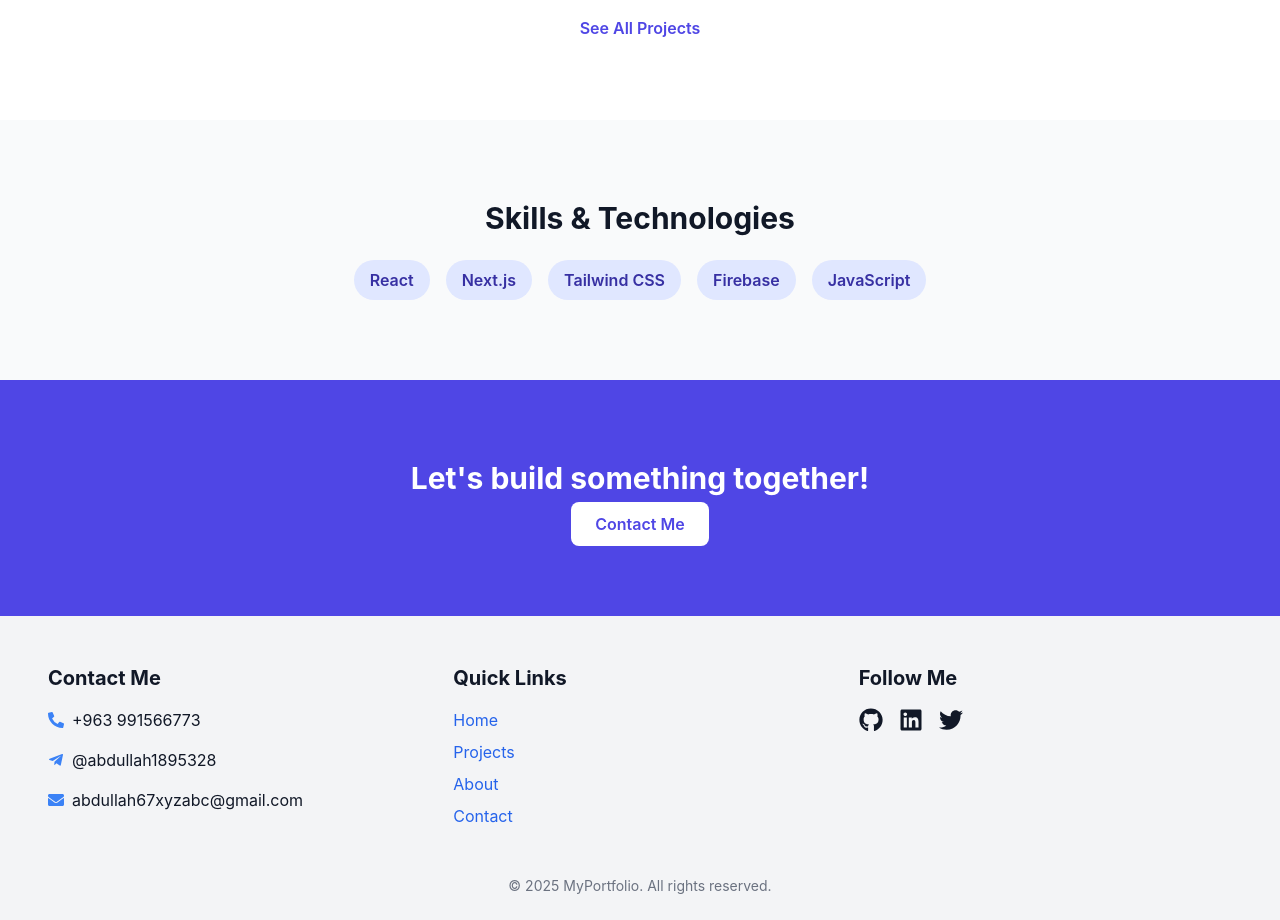
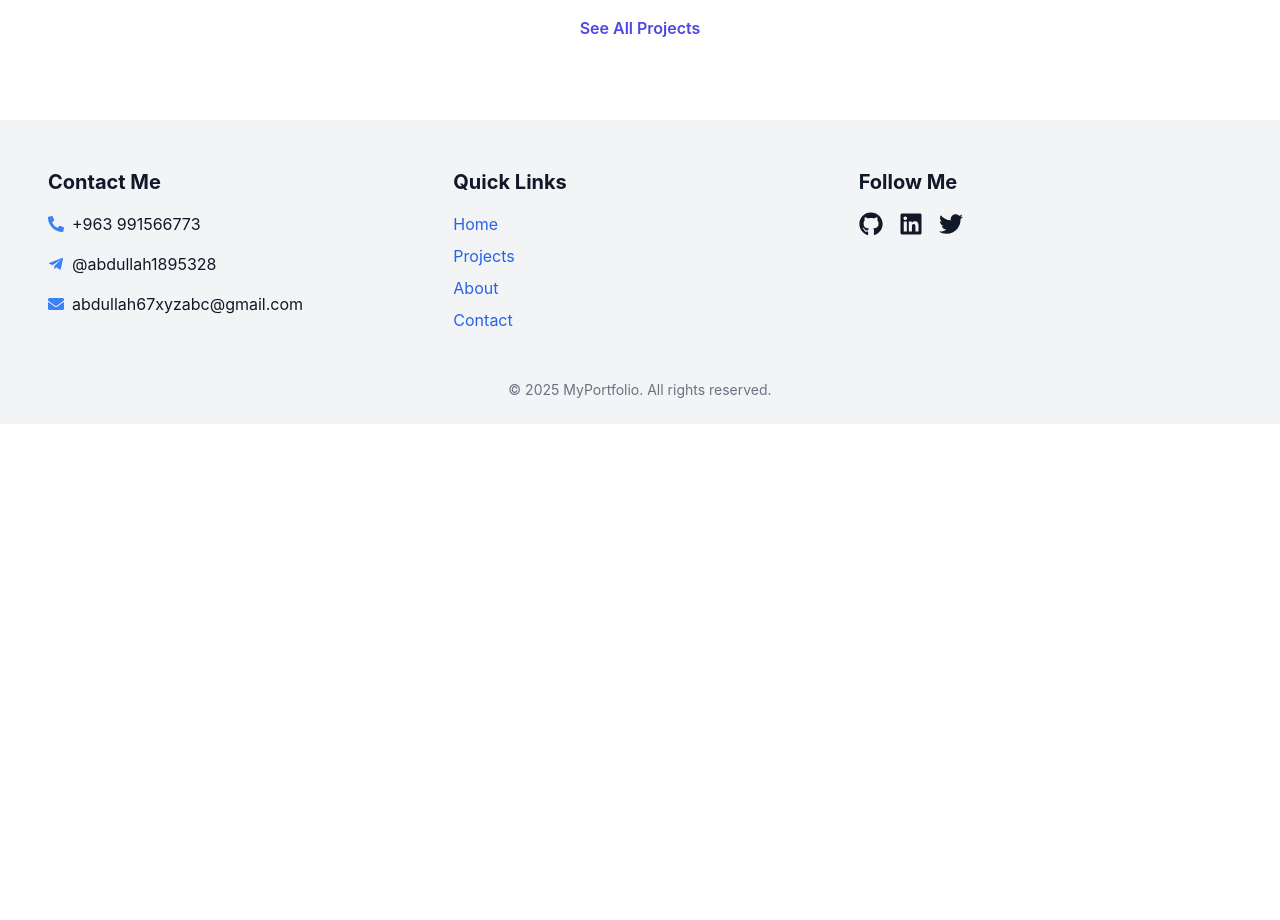
Before and after one commit to Abdullah-Alslam/My-Portfolio, a Next.js app: page / in a window 1280 px wide. Shown: the part 1500-2420 px from the top of the page. After the commit the page ends 1924 px from the top, so only its background shows below. Built offline with nearby package versions, Linux system fonts and the light colour scheme.

Commit message:
chore(home) :remove     <SkillsSection />       <ContactCTA/> from homepage

```diff
--- a/app/page.jsx
+++ b/app/page.jsx
@@ -1,8 +1,6 @@
 import AboutSection from "./components/Home/AboutSection";
-import ContactCTA from "./components/Home/ContactCTA";
 import HeroSection from "./components/Home/HeroSection";
 import ProjectsSection from "./components/Home/ProjectsSection";
-import SkillsSection from "./components/Home/SkillsSection";
 
 
 export default function HomePage() {
@@ -11,8 +9,6 @@ export default function HomePage() {
       <HeroSection />
       <AboutSection />
       <ProjectsSection />
-      <SkillsSection />
-      <ContactCTA/>
     </div>
   );
 }
```
